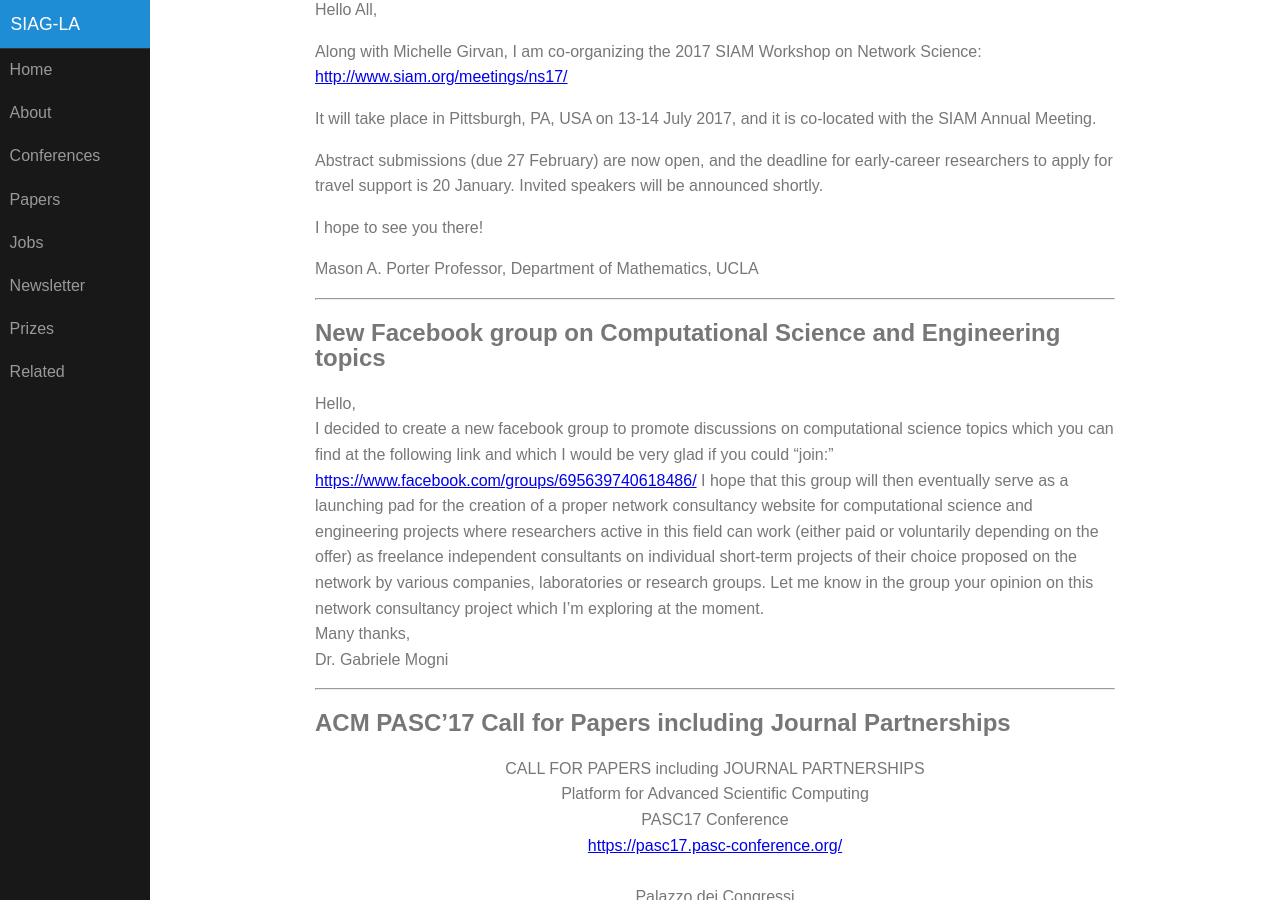
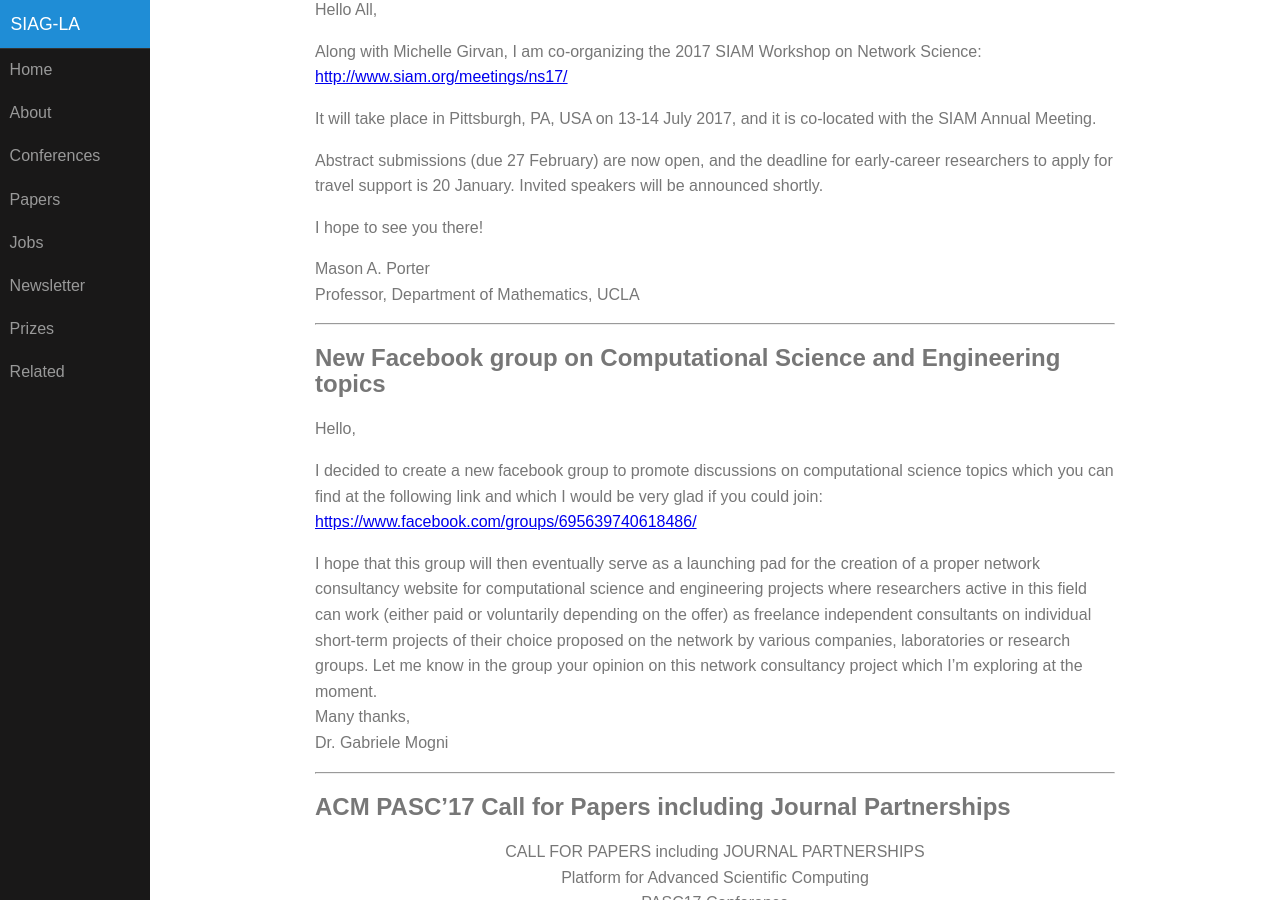
Before and after one commit to dbindel/siagla, a Jekyll site: the page built from _posts/2017-01-02-digest.md, in a window 1280 px wide and 900 px high, scrolled down 761 px. Built offline with Jekyll 4.4.1, drawn with Linux system fonts in a browser that asks for light colours; comment, search, counter and statistics services are not loaded.

```diff
--- a/_posts/2017-01-02-digest.md
+++ b/_posts/2017-01-02-digest.md
@@ -48,8 +48,10 @@ Professor, Department of Mathematics, UCLA
 ## <a name="nav1">New Facebook group on Computational Science and Engineering topics</a>
 
 Hello,
-I decided to create a new facebook group to promote discussions on computational science topics which you can find at the following link and which I would be very glad if you could "join:"
+
+I decided to create a new facebook group to promote discussions on computational science topics which you can find at the following link and which I would be very glad if you could join:
 <https://www.facebook.com/groups/695639740618486/>
+
 I hope that this group will then eventually serve as a launching pad for the creation of a proper network consultancy website for computational science and engineering projects where researchers active in this field can work (either paid or voluntarily depending on the offer) as freelance independent consultants on individual short-term projects of their choice proposed on the network by various companies, laboratories or research groups. Let me know in the group your opinion on this network consultancy project which I'm exploring at the moment.
 Many thanks,
 Dr. Gabriele Mogni
```
